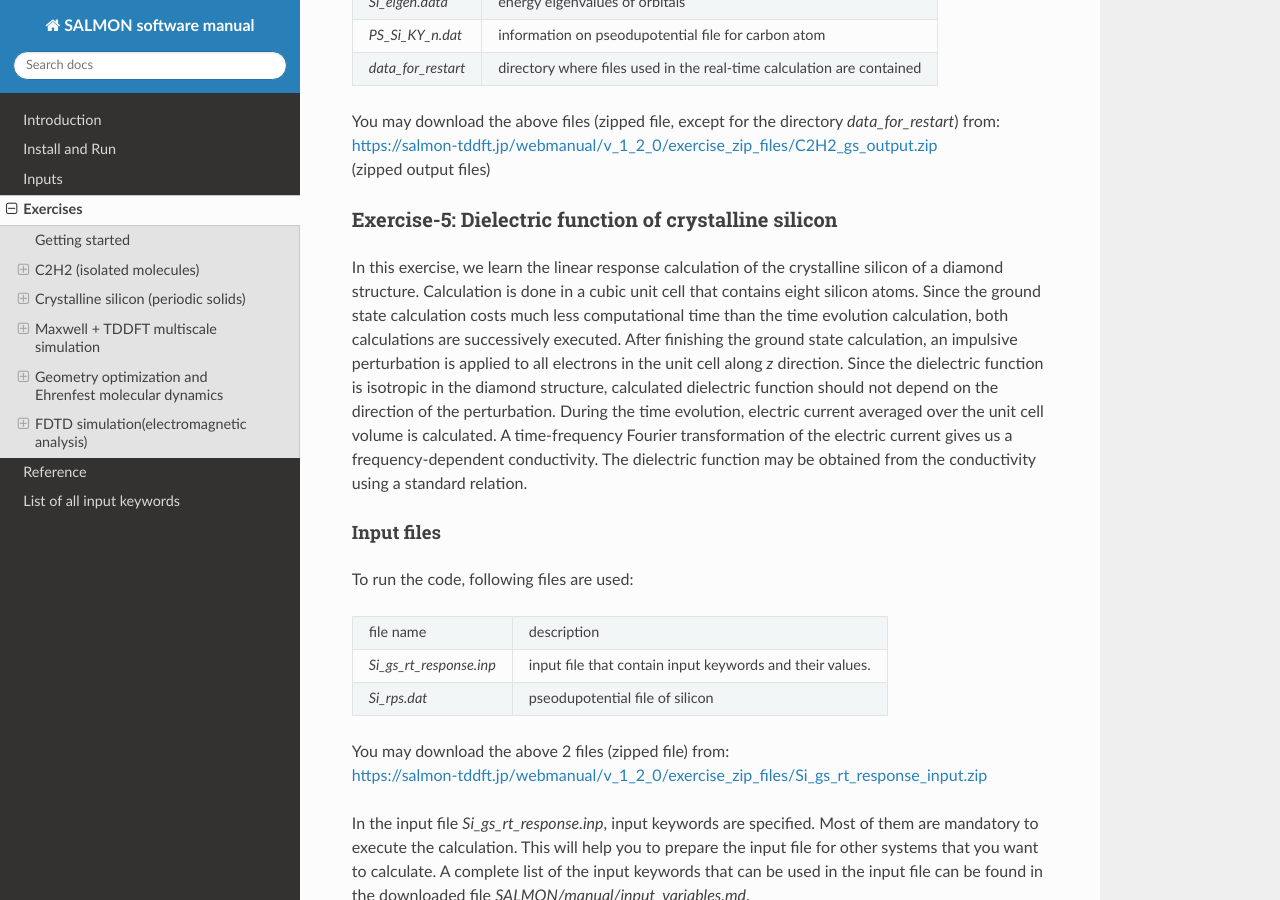
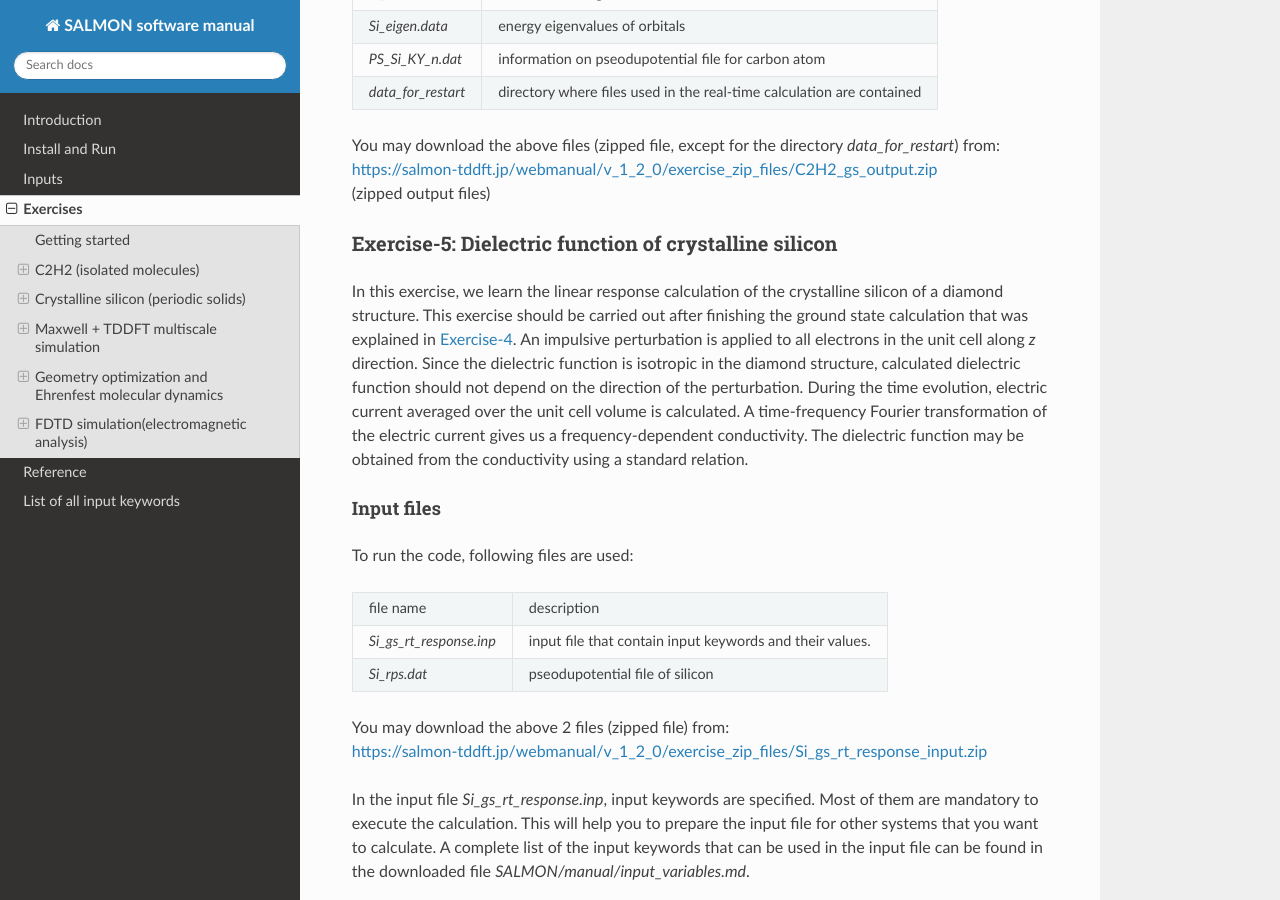
Before and after one commit to SALMON-TDDFT/SALMON-DOCS, a Sphinx documentation site: the page built from source/exercises.rst, in a window 1280 px wide and 900 px high, scrolled down 30092 px. Built offline with Sphinx 7.4.7 and the Read the Docs theme 2.0.0, drawn with Linux system fonts in a browser that asks for light colours; formulas are drawn with MathJax 3; some of the changed text lies outside the part shown.

Commit message:
Update exercises.rst

```diff
--- a/source/exercises.rst
+++ b/source/exercises.rst
@@ -1721,20 +1720,14 @@
 Exercise-5: Dielectric function of crystalline silicon
 ~~~~~~~~~~~~~~~~~~~~~~~~~~~~~~~~~~~~~~~~~~~~~~~~~~~~~~
 
-In this exercise, we learn the linear response calculation of the
-crystalline silicon of a diamond structure. Calculation is done in a
-cubic unit cell that contains eight silicon atoms. Since the ground
-state calculation costs much less computational time than the time
-evolution calculation, both calculations are successively executed.
-After finishing the ground state calculation, an impulsive perturbation
-is applied to all electrons in the unit cell along *z* direction. Since
-the dielectric function is isotropic in the diamond structure,
-calculated dielectric function should not depend on the direction of the
-perturbation. During the time evolution, electric current averaged over
-the unit cell volume is calculated. A time-frequency Fourier
-transformation of the electric current gives us a frequency-dependent
-conductivity. The dielectric function may be obtained from the
-conductivity using a standard relation.
+In this exercise, we learn the linear response calculation of the crystalline silicon of a diamond structure.
+This exercise should be carried out after finishing the ground state calculation that was explained in :any:`Exercise-4 <exercise-4>`.
+An impulsive perturbation is applied to all electrons in the unit cell along *z* direction.
+Since the dielectric function is isotropic in the diamond structure,
+calculated dielectric function should not depend on the direction of the perturbation.
+During the time evolution, electric current averaged over the unit cell volume is calculated.
+A time-frequency Fourier transformation of the electric current gives us a frequency-dependent conductivity.
+The dielectric function may be obtained from the conductivity using a standard relation.
 
 .. _input-files-3:
 
```
Also changed, not shown: other parts of source/exercises.rst (+4 -5 lines).
